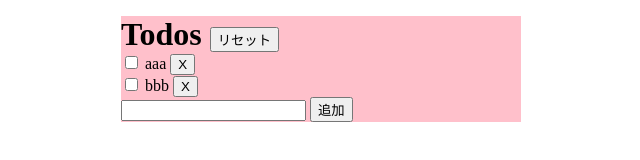
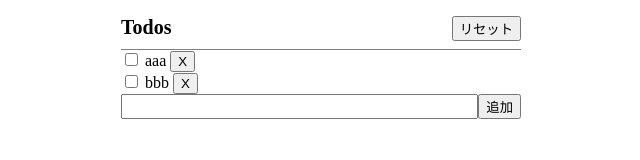
Before and after one commit to Rina-Matsumoto/todoApp, a plain HTML site: page index.html in a window 1280 px wide. Shown: the whole page, without its empty margins (319-959 px from the left). Drawn offline with Linux system fonts and the light colour scheme.

Commit message:
リスト以外のスタイルの修正

```diff
--- a/style.css
+++ b/style.css
@@ -6,6 +6,12 @@ body{
 
 h1{
   margin: 0;
+  display: flex;
+  justify-content: space-between;
+  text-align: center;
+  border-bottom: 1px solid gray;
+  padding-bottom: 8px;
+  font-size: 20px;
 }
 
 ul{
@@ -16,6 +22,14 @@ ul{
 
 .container{
   width: 400px;
-  background: pink;
   margin: 16px auto;
 }
+
+form{
+  display: flex;
+}
+
+/* flex-growの短縮形、flexboxの余白をすべてinputに持ってくる */
+form input{
+  flex: 1;
+}
```
